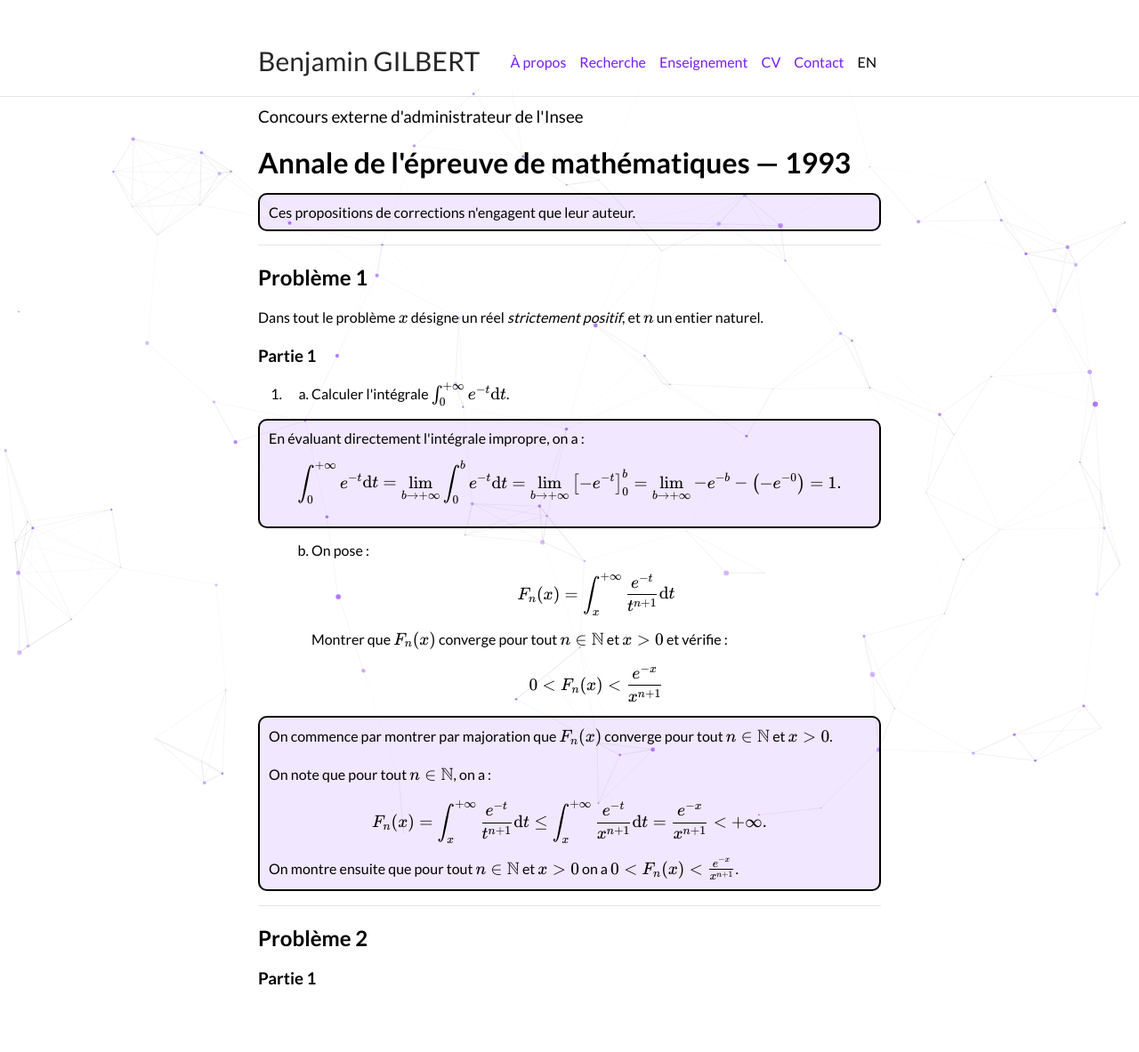
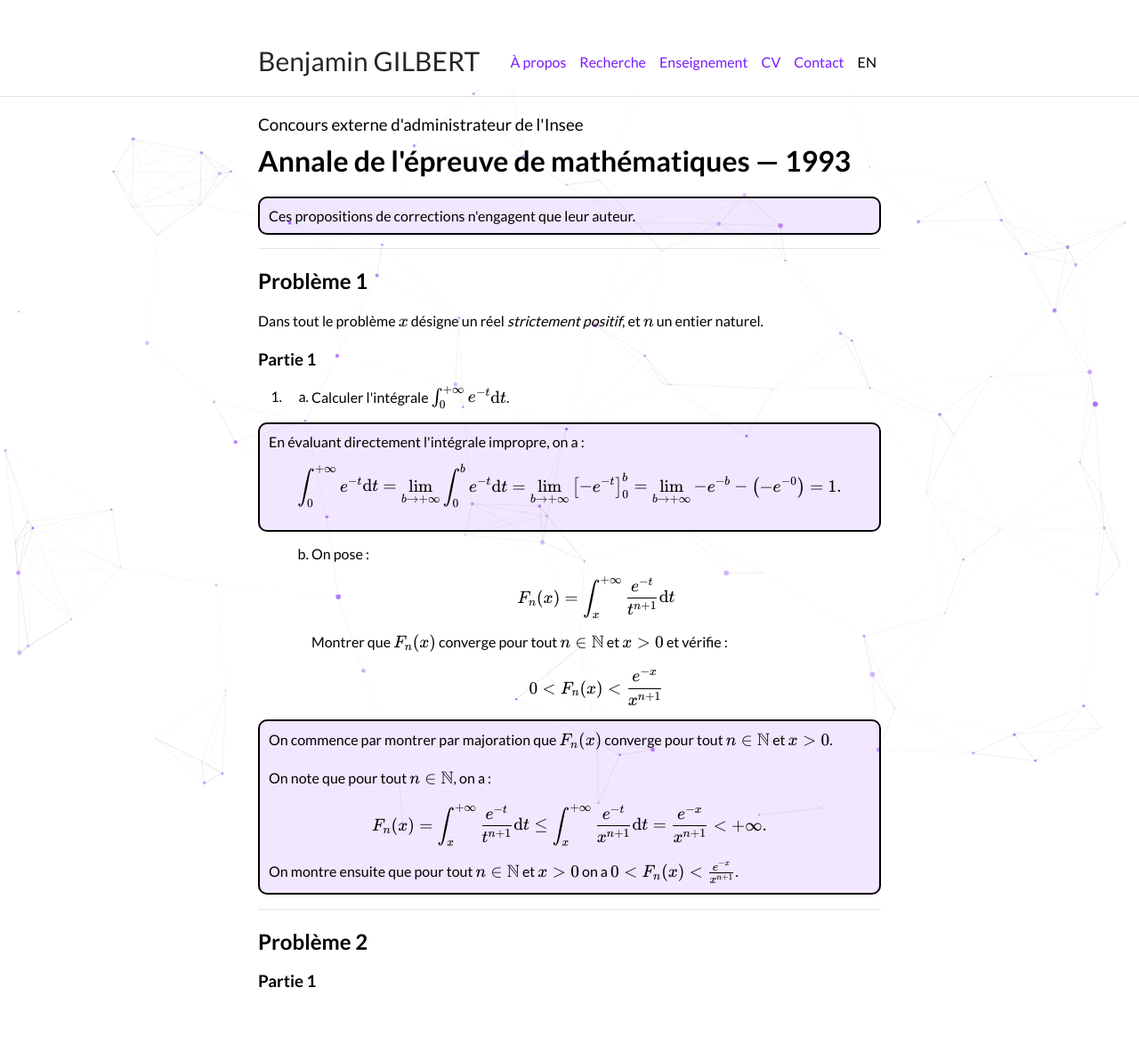
Before and after one commit to bglbrt/bglbrt.github.io, a Jekyll site: the page built from fr/corrections/administrateur_externe_1993.md, in a window 1280 px wide. Shown: the whole page at 89% size. Built offline with Jekyll 4.4.1, drawn with Linux system fonts in a browser that asks for light colours; nearby versions of some CDN libraries.

Commit message:
Mise à jour des corrections

```diff
--- a/fr/corrections/administrateur_externe_1993.md
+++ b/fr/corrections/administrateur_externe_1993.md
@@ -6,8 +6,8 @@ lang: "fr"
 katex: True
 ---
 
-<h3 style="font-weight: normal; margin-top: 10px">Concours externe d'administrateur de l'Insee</h3>
-<h1 style="margin-bottom: 0">Annale de l'épreuve de mathématiques — 1993</h1>
+<h3 style="font-weight: normal; margin-bottom: 10px">Concours externe d'administrateur de l'Insee</h3>
+<h1 style="margin-top: 0">Annale de l'épreuve de mathématiques — 1993</h1>
 
 <p style="border: solid 2px; border-radius: 10px; background-color:rgba(121, 28, 248, .1); padding-right: 10px; padding-left: 10px; padding-top: 10px; padding-bottom: 10px; margin: 15px 0 15px 0px;">
 Ces propositions de corrections n'engagent que leur auteur.
```
